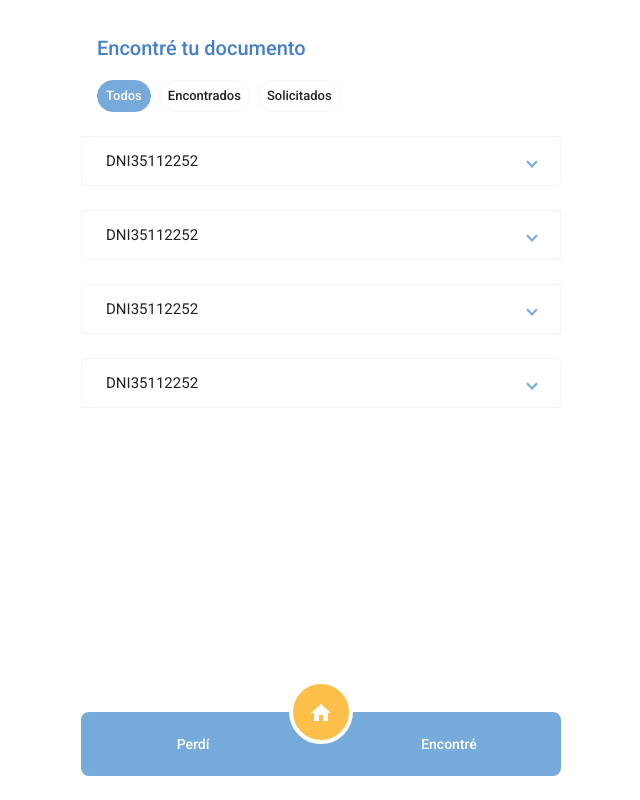
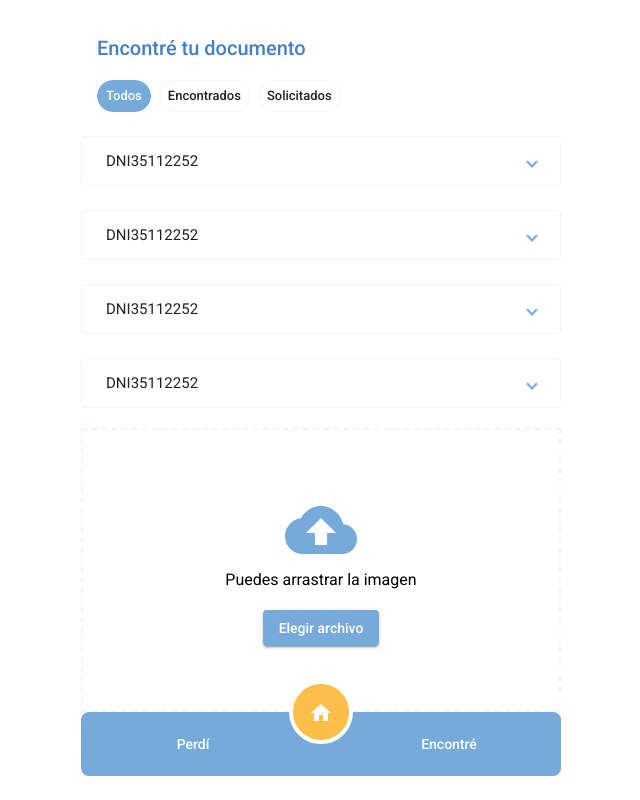
Before and after one commit to federico1818/encontretudocumento-web, an Angular app: page / in a window 1280 px wide. Shown: the whole page, without its empty margins (319-959 px from the left). Built offline with nearby package versions, Linux system fonts and the light colour scheme.

Commit message:
input file design

```diff
--- a/src/app/home/home.component.html
+++ b/src/app/home/home.component.html
@@ -1,11 +1,12 @@
 <div
     class="fullscreen"
-    gdAreas="header | filter | list | footer"
+    gdAreas="header | filter | list | file | footer"
     gdRows="auto auto 1fr auto">
 
     <app-header gdArea="header"></app-header>
     <app-post-filter gdArea="filter"></app-post-filter>
     <app-post-list gdArea="list"></app-post-list>
+    <app-input-file gdArea="file"></app-input-file>
     <app-footer gdArea="footer"></app-footer>
 
 </div>
--- /dev/null
+++ b/src/app/shared/input-file/input-file.component.html
@@ -0,0 +1,5 @@
+<div class="container" fxLayout="column" fxLayoutAlign="center center">
+    <mat-icon color="primary">cloud_upload</mat-icon>
+    <h3>Puedes arrastrar la imagen</h3>
+    <button mat-raised-button color="primary">Elegir archivo</button>
+</div>
--- /dev/null
+++ b/src/app/shared/input-file/input-file.component.scss
@@ -0,0 +1,10 @@
+.mat-icon {
+    font-size: 72px;
+    height: 72px;
+    width: 72px;
+}
+
+.container {
+    border: 2px dashed var(--primary-lighter);
+    padding: 64px 32px;
+}
--- /dev/null
+++ b/src/app/shared/input-file/input-file.component.ts
@@ -0,0 +1,16 @@
+import { Component, OnInit } from '@angular/core'
+
+@Component({
+    selector: 'app-input-file',
+    templateUrl: './input-file.component.html',
+    styleUrls: ['./input-file.component.scss']
+})
+
+export class InputFileComponent implements OnInit {
+
+    constructor() { }
+
+    ngOnInit(): void {
+    }
+
+}
--- /dev/null
+++ b/src/assets/scss/utils/_color.scss
@@ -0,0 +1,10 @@
+@mixin color($theme) {
+    $config: mat-get-color-config($theme);
+    $primary: map-get($config, primary);
+
+    :root {
+        --primary: #{ mat-color($primary) };
+        --primary-lighter: #{ mat-color($primary, lighter) };
+    }
+
+}
--- a/src/theme.scss
+++ b/src/theme.scss
@@ -1,6 +1,7 @@
 @import '~@angular/material/theming';
 @import './assets/scss/utils/app';
 @import './assets/scss/utils/bg';
+@import './assets/scss/utils/color';
 @import './assets/scss/utils/text';
 @import './assets/scss/material/mat-button-toggle';
 @import './assets/scss/material/mat-chip';
@@ -50,6 +51,7 @@ $app-theme: mat-light-theme((
 @include angular-material-theme($app-theme);
 @include app($app-theme);
 @include bg($app-theme);
+@include color($app-theme);
 @include text($app-theme);
 @include mat-button-toggle($app-theme);
 @include mat-chip($app-theme);
```
Also changed, not shown: src/app/shared/shared.module.ts (+6 -3 lines), 1 other file (tests, documents, lock files or other folders).
